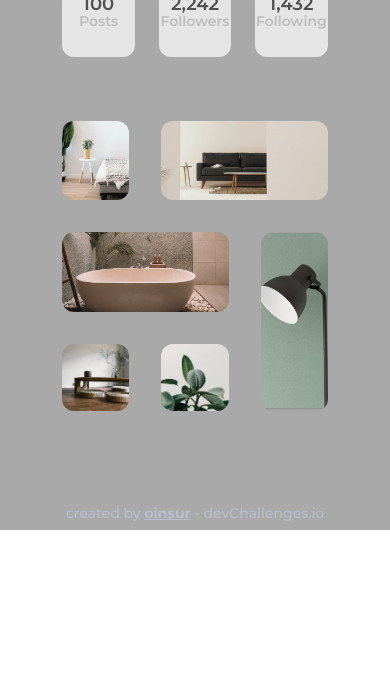
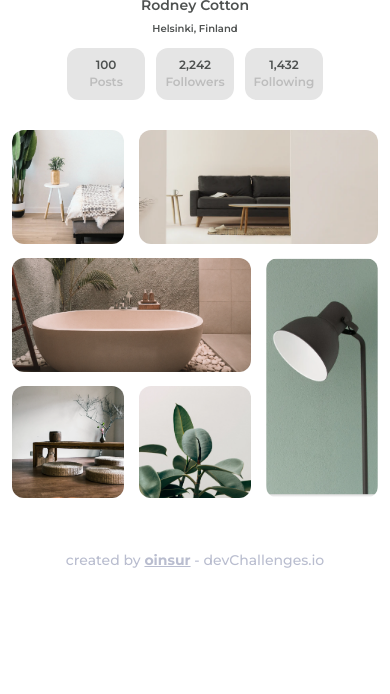
Before and after one commit to oinsur/gallery-page, a plain HTML site: page index.html in a window 390 px wide. Shown: the part 150-844 px from the top of the page. Drawn offline with Linux system fonts and the light colour scheme.

Commit message:
Mobile done
FInished the mobile layout for the project.

```diff
--- a/styles.css
+++ b/styles.css
@@ -23,7 +23,6 @@ body {
   max-height: 100%;
   margin: 0 auto;
   padding: 3% 16% 2%;
-  background-color:darkgrey;
   color: #000;
 }
 
@@ -44,7 +43,7 @@ body {
   font-size: 24px;
   font-weight: 600;
   line-height: 29.26px;
-  margin-top: 16px;
+  margin-top: 2%;
 }
 
 .header__location {
@@ -58,7 +57,7 @@ body {
   display: flex;
   width: 100%;
   justify-content: center;
-  margin-top: 24px;
+  margin-top: 3%;
 }
 
 .header__stats-item {
@@ -67,7 +66,7 @@ body {
   height: 67px;
   border-radius: 12px;
   padding-top: 2%;
-  margin-left: 24px;
+  margin-left: 3%;
   background-color: #E5E5E5;
 }
 
@@ -93,7 +92,7 @@ body {
 
 /*main layout styles*/
 .content {
-  margin: 64px auto;
+  margin: 8% auto;
   display: grid;
   width: 100%;
 
@@ -104,7 +103,7 @@ body {
     "image3 image3 image4"
     "image6 image5 image4"
   ;
-  grid-gap: 32px;
+  grid-gap: 4%;
 }
 
 /*general image styles*/
@@ -115,40 +114,34 @@ body {
   border-radius: 12px;
 }
 
-/*individual image styles*/
+/*individual image grid area assignments*/
 .content__image1 {
-  /* background-image: url(./photo1.png);   */
   grid-area: image1;
 }
 
 .content__image2 {
-  /* background-image: url(./photo2.png); */
   grid-area: image2;
 }
 
 .content__image3 {
-  /* background-image: url(./photo3.png); */
   grid-area: image3;
 }
 
 .content__image4 {
-  /* background-image: url(./photo4.png); */
   grid-area: image4;
 }
 
 .content__image5 {
-  /* background-image: url(./photo5.png); */
   grid-area: image5;
 }
 
 .content__image6 {
-  /* background-image: url(./photo6.png); */
   grid-area: image6;
 }
 
 /*footer styles*/
 .footer {
-  margin-top: 93px;
+  margin-top: 20%;
   color: #B9BDCF;
   text-align: center;
   font-size: 14px;
@@ -160,3 +153,29 @@ body {
   color:#B9BDCF;
   font-weight: 700;
 }
+
+/*media queries*/
+@media screen and (max-width: 768px) {
+  .page {
+    padding: 8% 3% 2%;
+  }
+  .header__image {
+    width: 28%;
+  }
+  .header__name {
+    font-size: 14px;
+  }
+  .header__location {
+    font-size: 10px;
+  }
+  .header__stats-item {
+    width: 78px;
+    height: 52px;
+  }
+  .header__stats-number {
+    font-size: 12px;
+  }
+  .header__stats-category {
+    font-size: 12px;
+  }
+}
```
